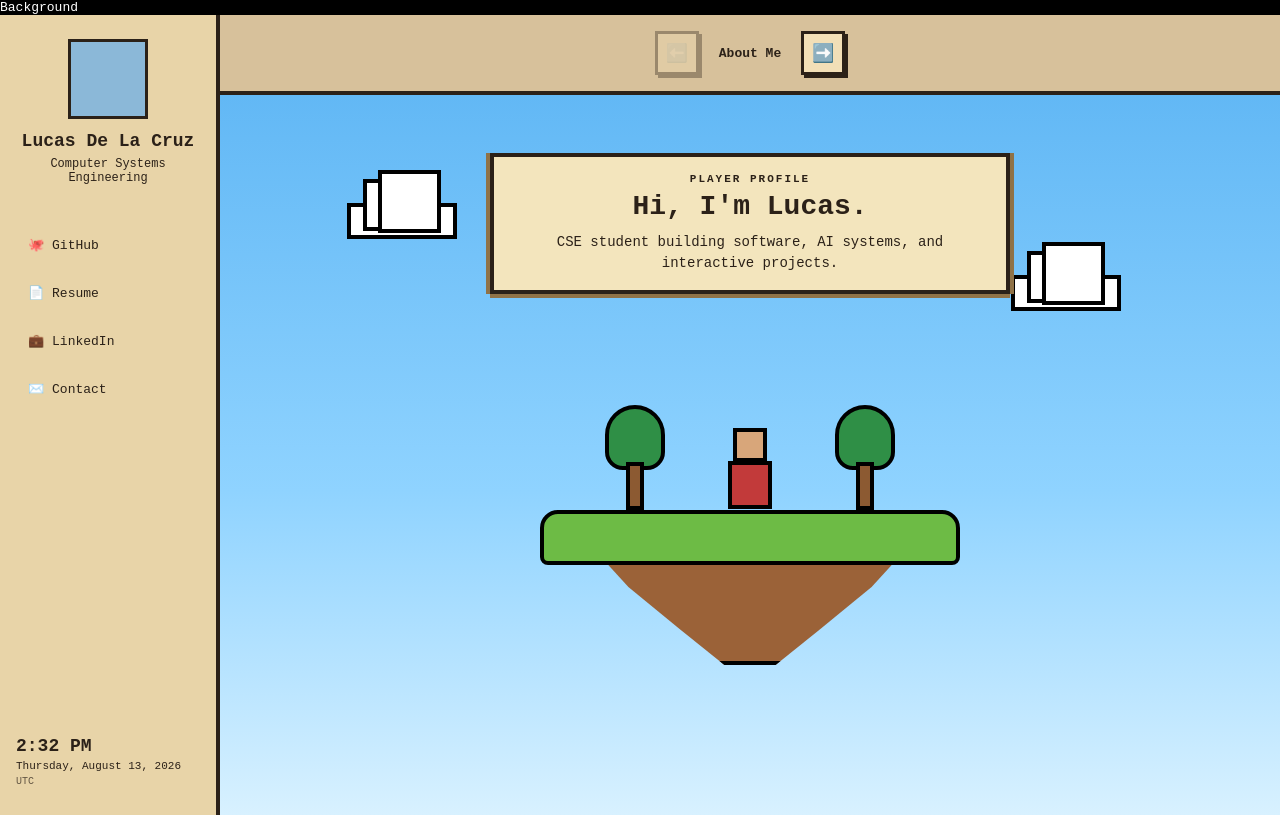
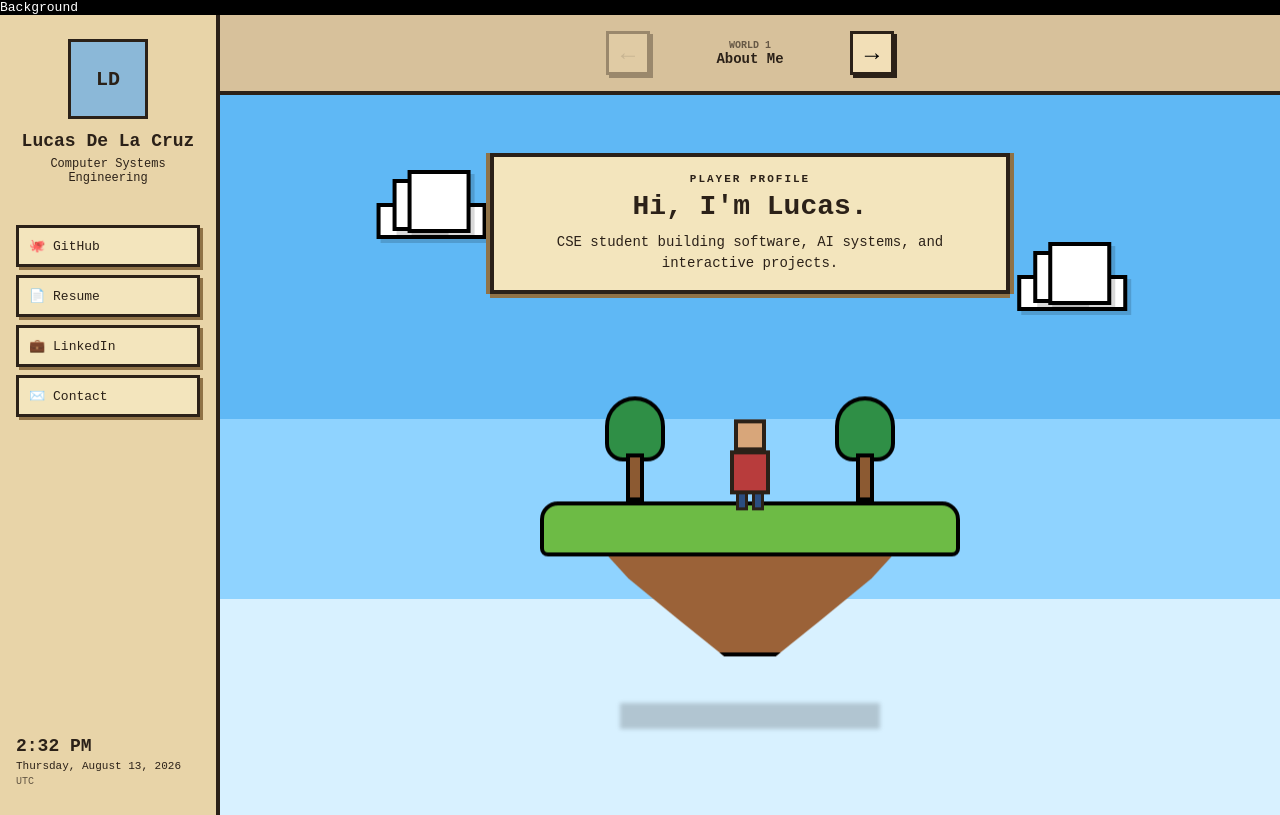
Before and after one commit to ludeza6/portfolio, a React app: page / in a window 1280 px wide. Built offline with nearby package versions, Linux system fonts and the light colour scheme; the HTML template or start-up script is replaced by a standard one.

Commit message:
create animations and refine components of worlds

```diff
--- a/src/components/Navigation.css
+++ b/src/components/Navigation.css
@@ -27,6 +27,9 @@
 
   font-size: 18px;
   cursor: pointer;
+  font-family: monospace;
+  font-size: 24px;
+  font-weight: bold;
 
   box-shadow: 3px 3px 0 #2b2118;
 }
@@ -95,3 +98,22 @@
   font-size: 14px;
   line-height: 1.5;
 }
+
+.world-indicator {
+  min-width: 160px;
+
+  display: flex;
+  flex-direction: column;
+
+  text-align: center;
+}
+
+.world-number {
+  font-size: 10px;
+  opacity: 0.65;
+}
+
+.world-name {
+  font-size: 14px;
+  font-weight: bold;
+}
--- a/src/components/Navigation.jsx
+++ b/src/components/Navigation.jsx
@@ -4,21 +4,26 @@ import "./Navigation.css";
 function Navigation(props) {
   return (
     <div className="navigation">
-
       <button
         onClick={() => props.setCurrentWorld(props.currentWorld - 1)}
         disabled={props.currentWorld === 1}
       >
-        ⬅️
+        ←
       </button>
 
-      {worlds[props.currentWorld - 1].name}
+      <div className="world-indicator">
+        <span className="world-number">WORLD {props.currentWorld}</span>
+
+        <span className="world-name">
+          {worlds[props.currentWorld - 1].name}
+        </span>
+      </div>
 
       <button
         onClick={() => props.setCurrentWorld(props.currentWorld + 1)}
         disabled={props.currentWorld === worlds.length}
       >
-        ➡️
+        →
       </button>
     </div>
   );
--- a/src/components/Sidebar.css
+++ b/src/components/Sidebar.css
@@ -39,6 +39,13 @@
 
   background: #8bb8d8;
   border-color: #2b2118;
+
+  display: flex;
+  align-items: center;
+  justify-content: center;
+
+  font-weight: bold;
+  font-size: 20px;
 }
 
 
@@ -101,9 +108,18 @@
   border: 2px solid transparent;
 
   font-family: monospace;
+
+  background: #f3e5bd;
+  border: 3px solid #2b2118;
+  box-shadow: 3px 3px 0 #8f7247;
 }
 
 .links a:hover {
-  border-color: #2b2118;
-  background: #d3b982;
+  transform: translate(-1px, -1px);
+  box-shadow: 4px 4px 0 #8f7247;
 }
+
+.links a:active {
+  transform: translate(2px, 2px);
+  box-shadow: 1px 1px 0 #8f7247;
+}
--- a/src/components/Sidebar.jsx
+++ b/src/components/Sidebar.jsx
@@ -25,7 +25,7 @@ function Sidebar() {
   return (
     <aside className="sidebar">
       <div className="profile">
-        <div className="avatar"></div>
+        <div className="avatar">LD</div>
 
         <h2 className="name">Lucas De La Cruz</h2>
 
@@ -36,7 +36,6 @@ function Sidebar() {
         {links.map((link) => (
           <a key={link.name} href={link.url} target="_blank" rel="noreferrer">
             {link.icon} {link.name}
-
           </a>
         ))}
       </nav>
@@ -49,9 +48,13 @@ function Sidebar() {
           })}
         </p>
 
-        <p className="date">{currentTime.toLocaleDateString('en-US', options)}</p>
+        <p className="date">
+          {currentTime.toLocaleDateString("en-US", options)}
+        </p>
 
-        <p className="timezone">{Intl.DateTimeFormat().resolvedOptions().timeZone}</p>
+        <p className="timezone">
+          {Intl.DateTimeFormat().resolvedOptions().timeZone}
+        </p>
       </div>
     </aside>
   );
--- a/src/worlds/AboutWorld.css
+++ b/src/worlds/AboutWorld.css
@@ -51,12 +51,16 @@
 }
 
 .about-world {
-  background: linear-gradient(
-    to bottom,
-    #62b8f5 0%,
-    #8fd3ff 55%,
-    #d8f1ff 100%
-  );
+  background:
+    linear-gradient(
+      to bottom,
+      #5fb8f5 0%,
+      #5fb8f5 45%,
+      #8fd3ff 45%,
+      #8fd3ff 70%,
+      #d8f1ff 70%,
+      #d8f1ff 100%
+    );
 }
 
 
@@ -110,23 +114,56 @@
 }
 
 .character-head {
-  width: 34px;
-  height: 34px;
+  width: 32px;
+  height: 32px;
 
   margin: 0 auto;
 
   background: #d8a67a;
-  border: 4px solid #000;
+  border: 4px solid #2b2118;
 }
 
 .character-body {
-  width: 44px;
-  height: 48px;
+  width: 40px;
+  height: 44px;
 
   margin: -1px auto 0;
 
-  background: #c23a3a;
-  border: 4px solid #000;
+  background: #b83c3c;
+  border: 4px solid #2b2118;
+}
+
+.character-legs {
+  display: flex;
+  justify-content: center;
+  gap: 4px;
+}
+
+.leg {
+  width: 12px;
+  height: 16px;
+
+  background: #2b4d80;
+  border: 3px solid #2b2118;
+  border-top: none;
+}
+
+@keyframes character-idle {
+  0% {
+    transform: translateX(-50%) translateY(0);
+  }
+
+  50% {
+    transform: translateX(-50%) translateY(-3px);
+  }
+
+  100% {
+    transform: translateX(-50%) translateY(0);
+  }
+}
+
+.character {
+  animation: character-idle 1.8s ease-in-out infinite;
 }
 
 .tree-trunk {
@@ -179,6 +216,64 @@
   top: -37px;
 }
 
+.cloud,
+.cloud::before,
+.cloud::after {
+  border-radius: 0;
+  box-shadow: 4px 4px 0 rgba(0, 0, 0, 0.15);
+}
+
+@keyframes cloud-drift {
+  from {
+    transform: translateX(0);
+  }
+
+  to {
+    transform: translateX(30px);
+  }
+}
+
+.cloud-one {
+  animation: cloud-drift 6s ease-in-out infinite alternate;
+}
+
+.cloud-two {
+  animation: cloud-drift 8s ease-in-out infinite alternate-reverse;
+}
+
+@keyframes island-float {
+  0% {
+    transform: translateY(90px);
+  }
+
+  50% {
+    transform: translateY(80px);
+  }
+
+  100% {
+    transform: translateY(90px);
+  }
+}
+
+.island {
+  animation: island-float 4s ease-in-out infinite;
+}
+
+.island-shadow {
+  position: absolute;
+
+  width: 260px;
+  height: 26px;
+
+  bottom: 12%;
+  left: 50%;
+  transform: translateX(-50%);
+
+  background: rgba(0, 0, 0, 0.18);
+
+  filter: blur(2px);
+}
+
 .cloud-one {
   top: 15%;
   left: 12%;
@@ -221,3 +316,12 @@
   font-weight: bold;
   letter-spacing: 1px;
 }
+
+@media (prefers-reduced-motion: reduce) {
+  .cloud-one,
+  .cloud-two,
+  .island,
+  .character {
+    animation: none;
+  }
+}
--- a/src/worlds/AboutWorld.jsx
+++ b/src/worlds/AboutWorld.jsx
@@ -10,8 +10,7 @@ function AboutWorld() {
         <p className="about-label">PLAYER PROFILE</p>
         <h1>Hi, I'm Lucas.</h1>
         <p>
-          CSE student building software, AI systems,
-          and interactive projects.
+          CSE student building software, AI systems, and interactive projects.
         </p>
       </div>
 
@@ -24,6 +23,11 @@ function AboutWorld() {
         <div className="character">
           <div className="character-head"></div>
           <div className="character-body"></div>
+
+          <div className="character-legs">
+            <div className="leg"></div>
+            <div className="leg"></div>
+          </div>
         </div>
 
         <div className="tree tree-right">
@@ -35,6 +39,8 @@ function AboutWorld() {
 
         <div className="island-dirt"></div>
       </div>
+
+      <div className="island-shadow"></div>
     </section>
   );
 }
```
